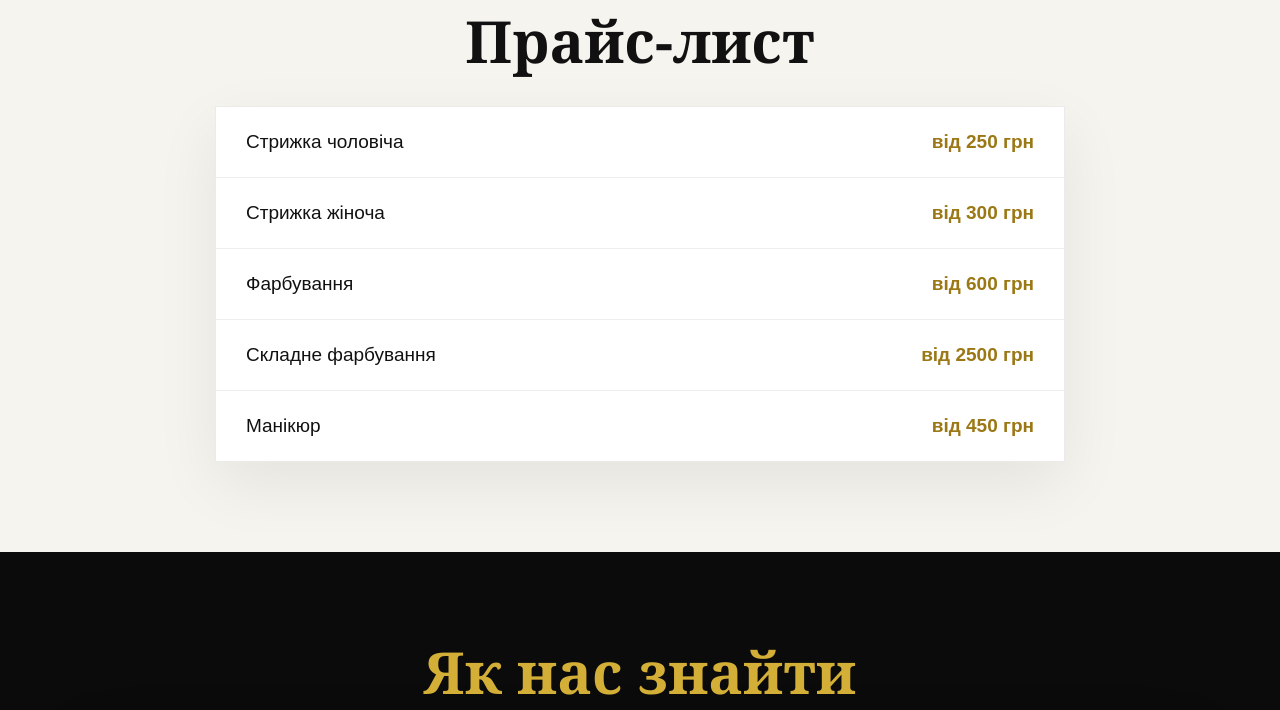
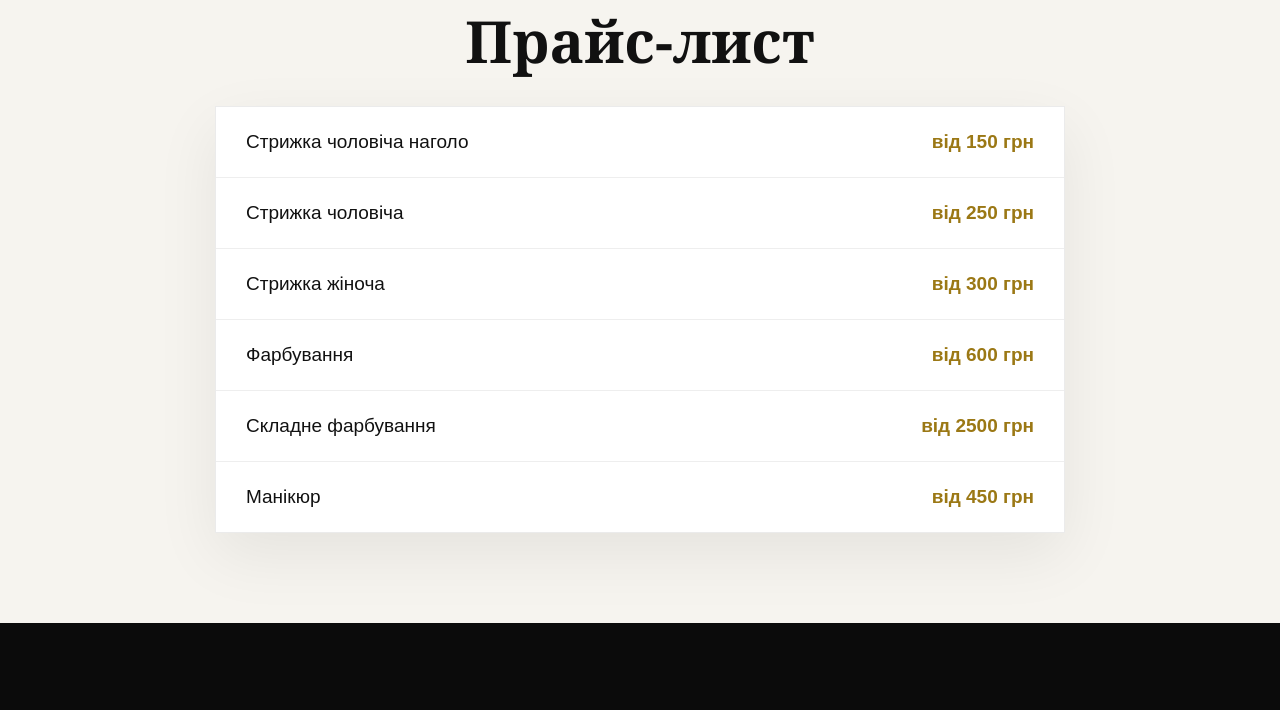
Before and after one commit to Vladlen2206/modern_beauty, a plain HTML site: page index.html in a window 1280 px wide. Shown: the part 3140-3850 px from the top of the page. Drawn offline with Linux system fonts and the light colour scheme.

Commit message:
Update index.html

```diff
--- a/index.html
+++ b/index.html
@@ -142,6 +142,10 @@
 
     <div class="price-box">
       <div class="price-row">
+        <span>Стрижка чоловіча наголо</span>
+        <strong>від 150 грн</strong>
+      </div>
+      <div class="price-row">
         <span>Стрижка чоловіча</span>
         <strong>від 250 грн</strong>
       </div>
```
